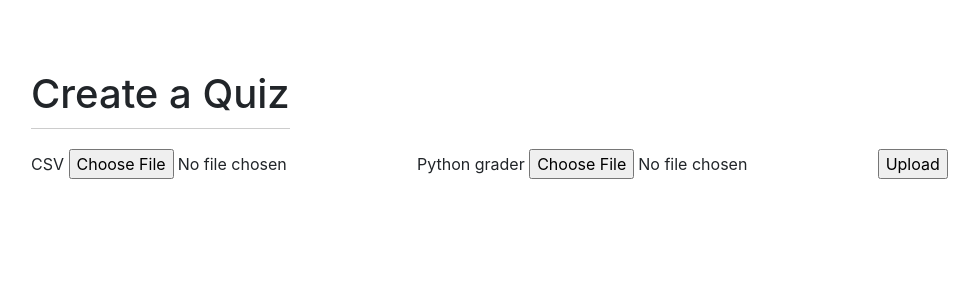
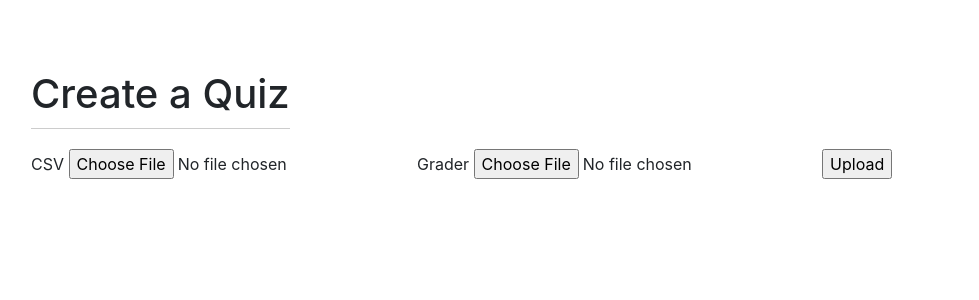
Before and after one commit to GatorIncubator/quizagator, a Flask app: page /teachers/classes/1/quizzes/create/ in a window 1280 px wide. Shown: the part 40-340 px from the top of the page, without its empty margins (39-1018 px from the left). Run offline with Flask 2, Linux system fonts and the light colour scheme; the visitor is signed in with stand-in values (Sample User, id 1); some libraries are stand-ins or nearby versions.

Commit message:
Add correct label in quiz creation template

```diff
--- a/application/templates/teachers/quizzes/create.html
+++ b/application/templates/teachers/quizzes/create.html
@@ -21,7 +21,7 @@
 
 						<label for="csv_upload">CSV</label>
 						<input id="csv_upload" type = "file" name = "csv" />
-						<label for="grader_upload">Python grader</label>
+						<label for="grader_upload">Grader</label>
 				 		<input id="grader_upload" type = "file" name = "grader" />
 				 		<input type = "submit" value="Upload"/>
 					</form>
```
